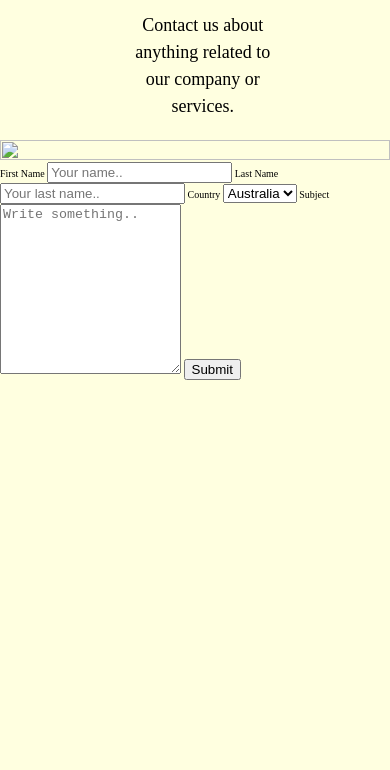
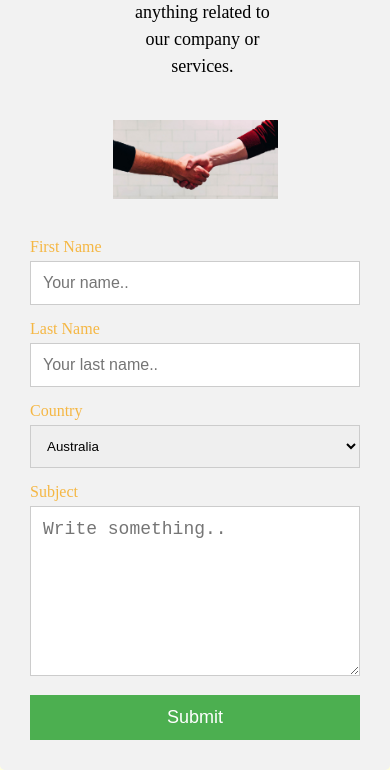
Before and after one commit to jeanelle96/web-ui, a plain HTML site: page contact.html in a window 390 px wide. Shown: the part 182-952 px from the top of the page. Before the commit the page ends 844 px from the top, so only its background shows below. Drawn offline with nearby package versions, Linux system fonts and the light colour scheme; files that its build step writes are made by us from their sources; a web font is replaced by a local one.

Commit message:
Finished

```diff
--- a/less/contact.html
+++ b/contact.html
@@ -15,7 +15,6 @@
 <body>
     <header>
         <section class="top-header">
-            <h1>About Us</h1>
             <nav>
                 <a href="index.html">Home</a>
                 <a href="about.html">About us</a>
@@ -30,10 +29,10 @@
             </div>
             <div class="row">
             <div class="column">
-                <img src="customer.jpg" style="width:100%">
+                <img src="customer.jpg" style="width:50%" height="50%">
             </div>
             <div class="column">
-                <form action="/action_page.php">
+                <form action="#">
                 <label for="fname">First Name</label>
                 <input type="text" id="fname" name="firstname" placeholder="Your name..">
                 <label for="lname">Last Name</label>
--- a/less/global.less
+++ b/less/global.less
@@ -43,3 +43,82 @@ img {
 
     }
 }
+input[type=text] {
+	width: 100%;
+	padding: 12px;
+	border: 1px solid #ccc;
+	margin-top: 6px;
+	margin-bottom: 16px;
+    resize: vertical;
+    font-size: 1.6rem;
+}
+select {
+	width: 100%;
+	padding: 12px;
+	border: 1px solid #ccc;
+	margin-top: 6px;
+	margin-bottom: 16px;
+    resize: vertical;
+
+}
+textarea {
+	width: 100%;
+	padding: 12px;
+	border: 1px solid #ccc;
+	margin-top: 6px;
+	margin-bottom: 16px;
+    resize: vertical;
+    font-size: 1.8rem;
+}
+input[type=submit] {
+	background-color: #4CAF50;
+	color: white;
+	padding: 12px 20px;
+    border: none;
+    font-size: 1.8rem;
+	cursor: pointer;
+	&:hover {
+		background-color: #45a049;
+	}
+}
+.container {
+	border-radius: 5px;
+	background-color: #f2f2f2;
+    padding: 10px;
+    font-size: 1.6rem;
+}
+.column {
+	float: left;
+	width: 50%;
+	margin-top: 6px;
+	padding: 20px;
+}
+.row {
+	&:after {
+		content: "";
+		display: table;
+        clear: both;
+	}
+}
+@media screen and (max-width: 800px) {
+	.column {
+		width: 100%;
+        margin-top: 0;
+        color: rgb(90, 156, 218);
+	}
+	input[type=submit] {
+		width: 100%;
+		margin-top: 0;
+	}
+}
+@media screen and (max-width: 500px) {
+	.column {
+		width: 100%;
+        margin-top: 0;
+        color: rgb(245, 183, 68);
+	}
+	input[type=submit] {
+		width: 100%;
+		margin-top: 0;
+    }
+}
```
Also changed, not shown: css/index.css.
